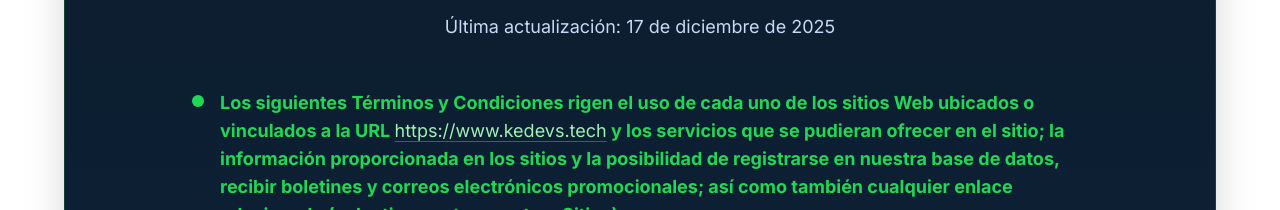
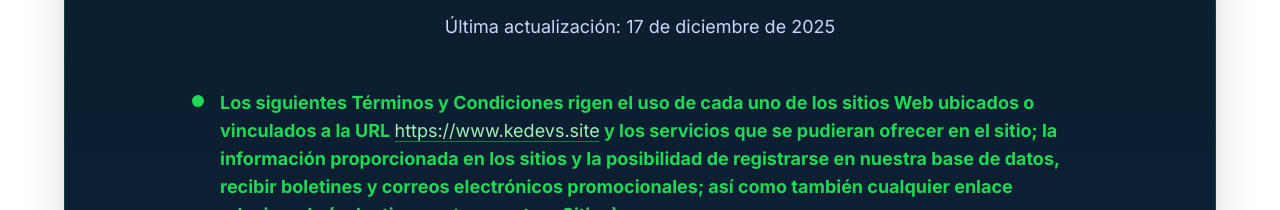
Before and after one commit to edymg/kedevsgl, a Next.js app: page /terminos in a window 1280 px wide. Shown: the part 940-1150 px from the top of the page. Built offline with nearby package versions, Linux system fonts and the light colour scheme.

Commit message:
fix: update external link to point to the correct Kedevs site and reorder imports in page component

```diff
--- a/src/app/(public)/terminos/page.tsx
+++ b/src/app/(public)/terminos/page.tsx
@@ -1,9 +1,9 @@
-import React, { Children } from "react";
 import type { Metadata } from "next";
+
+import { Toaster } from "sonner";
+
 import NavBar from "../landing/components/Navbar";
 import Footer from "../landing/components/Footer";
-
-import { Toaster } from "sonner";
 
 export const metadata: Metadata = {
   title: "Term and Conditions | Kedevs",
@@ -81,12 +81,12 @@ function page() {
                       uno de los sitios Web ubicados o vinculados a la URL{" "}
                     </strong>
                     <a
-                      href="https://www.kedevs.tech"
+                      href="https://www.kedevs.site"
                       target="_blank"
                       rel="noopener noreferrer"
                       className="hover:text-[#D2EA0A] transition-colors underline underline-offset-4 decoration-[#1fd856]/50 text-[#9ff0b7]"
                     >
-                      https://www.kedevs.tech
+                      https://www.kedevs.site
                     </a>
                     <strong>
                       {" "}
```
